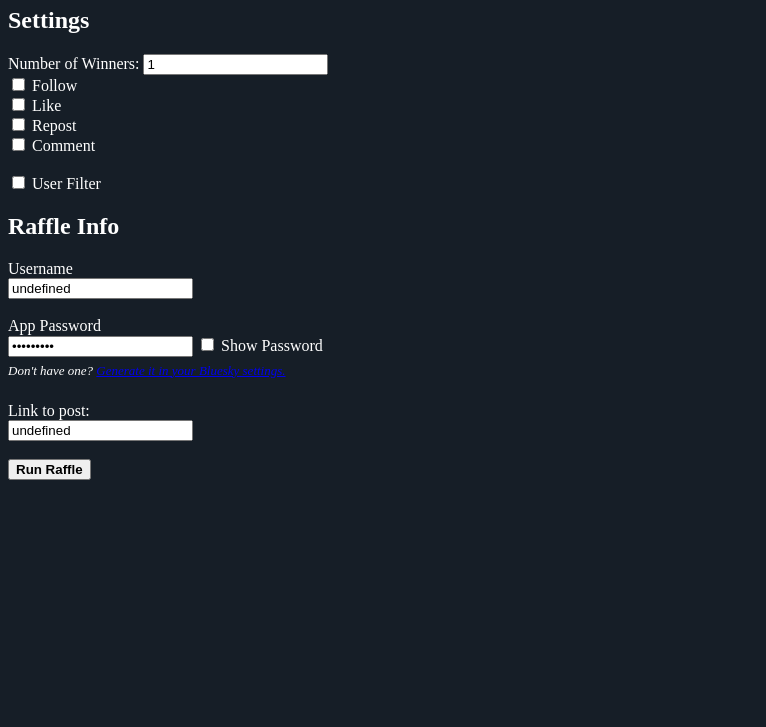
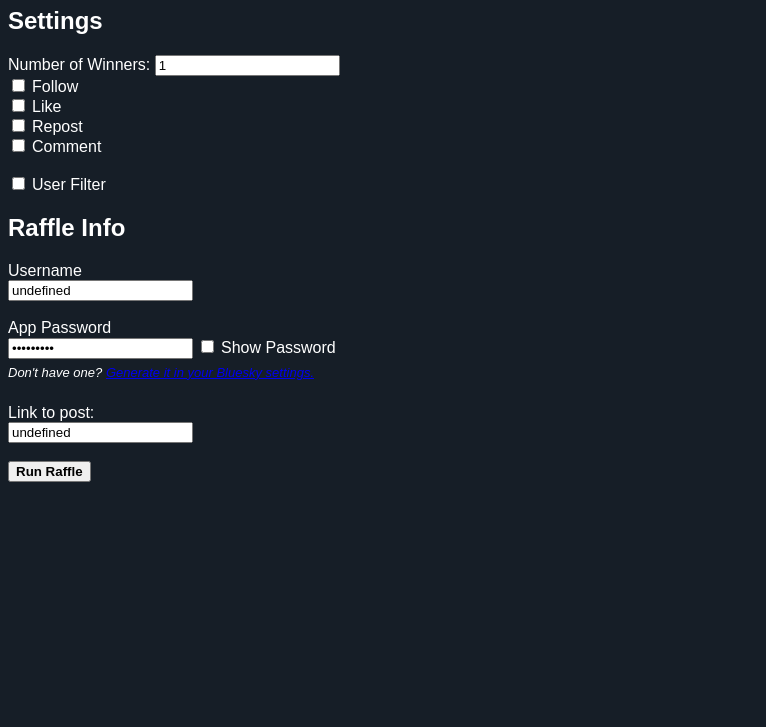
Before and after one commit to ioh-UwU/raffleSky, a website built with Vite: page index.html in a window 1280 px wide. Shown: the part 73-800 px from the top of the page, without its empty margins (0-766 px from the left). Built offline with nearby package versions, Linux system fonts and the light colour scheme.

Commit message:
added some more style stuff

```diff
--- a/src/style.css
+++ b/src/style.css
@@ -3,6 +3,13 @@ body {
 }
 h1, h2, h3, label {
     color: white;
+    font-family: Arial, Helvetica, sans-serif;
+}
+p {
+    font-family: Arial, Helvetica, sans-serif;
+}
+a {
+    font-family: Arial, Helvetica, sans-serif;
 }
 textarea {
     resize: none;
@@ -12,6 +19,7 @@ textarea {
     font-style: italic;
     line-height: 1px;
     color: white;
+    font-family: Arial, Helvetica, sans-serif;
 }
 .show {
     visibility: visible;
```
